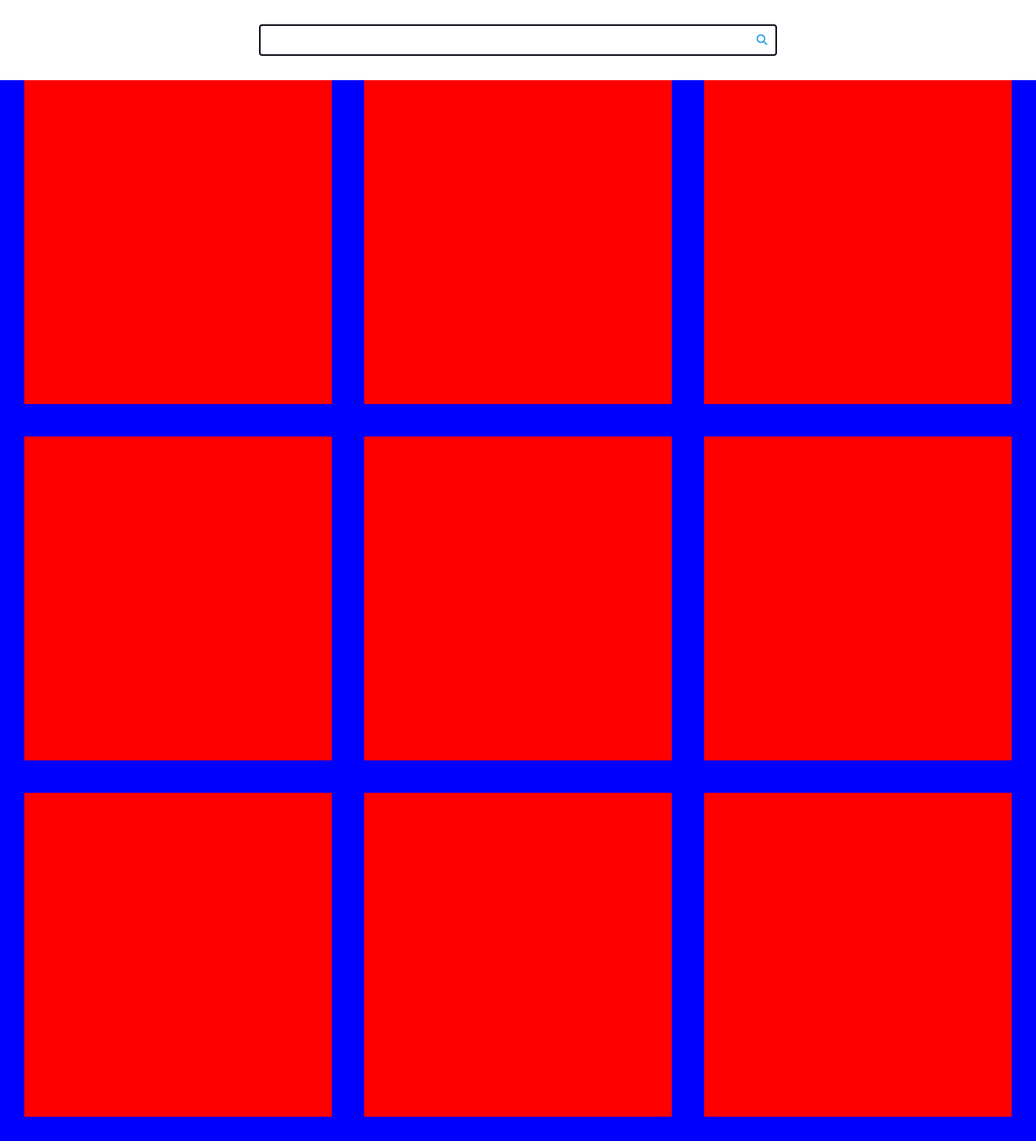
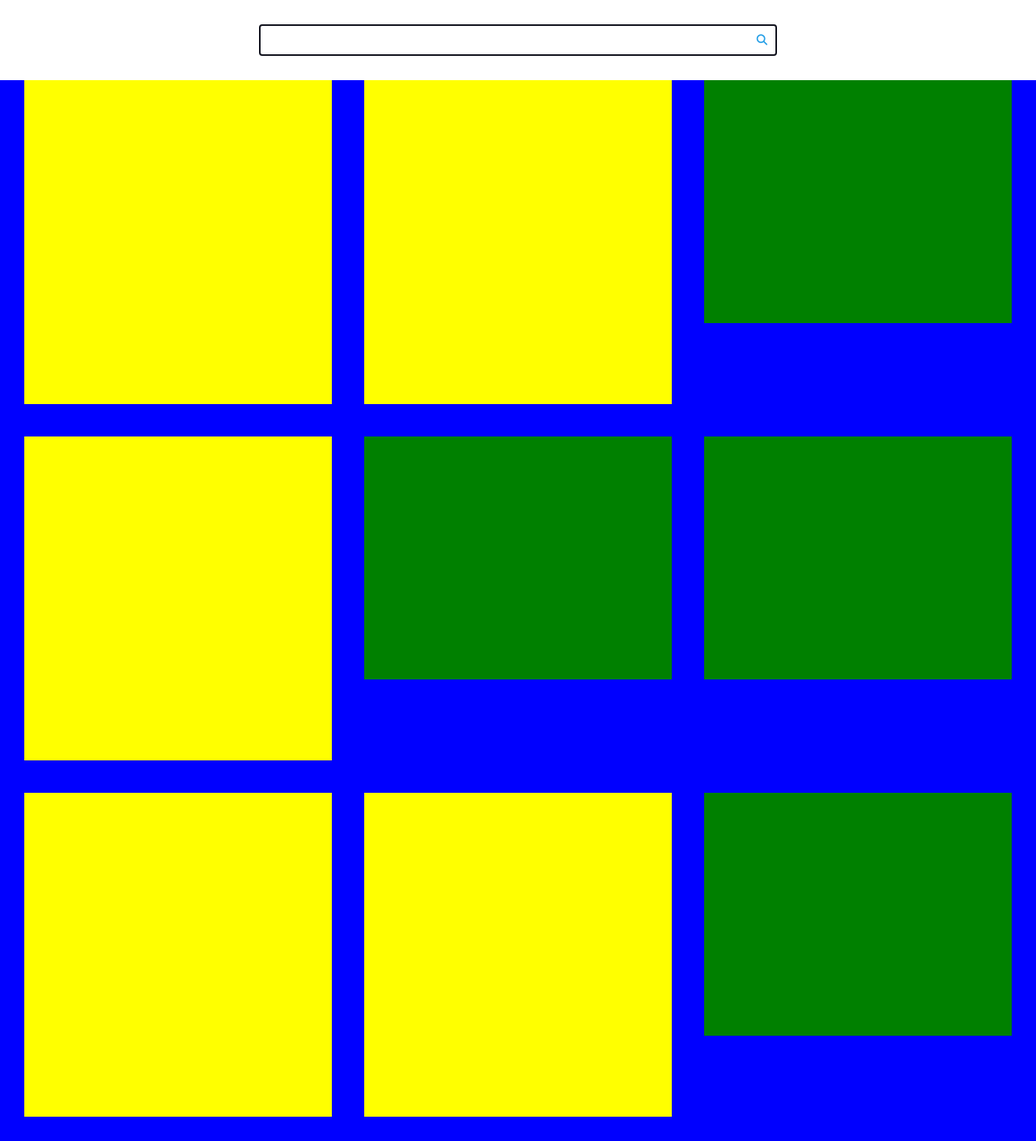
Before and after one commit to Byanna13/django-r1, a Django app: page / in a window 1280 px wide. Shown: the part 53-1462 px from the top of the page at 81% size. Run offline with Django 4.2, Linux system fonts and the light colour scheme.

Commit message:
mudando a cor

```diff
--- a/recipes/templates/recipes/pages/home.html
+++ b/recipes/templates/recipes/pages/home.html
@@ -28,13 +28,13 @@
         <div class="main-content main-content-list container">
             <div class="temp"></div>
             <div class="temp"></div>
+            <div class="temp2"></div>
+            <div class="temp"></div>
+            <div class="temp2"></div>
+            <div class="temp2"></div>
             <div class="temp"></div>
             <div class="temp"></div>
-            <div class="temp"></div>
-            <div class="temp"></div>
-            <div class="temp"></div>
-            <div class="temp"></div>
-            <div class="temp"></div>
+            <div class="temp2"></div>
         </div>
     </main>
 
--- a/recipes/templates/recipes/partials/head.html
+++ b/recipes/templates/recipes/partials/head.html
@@ -139,7 +139,12 @@
         }
         .temp {
             height: 40rem;
-            background-color: red;
+            background-color: yellow;
+        }
+        .temp2 {
+            height: 30rem;
+            background-color: green;
+            align-items: center;
         }
         .main-content-list {
             display: grid;
```
